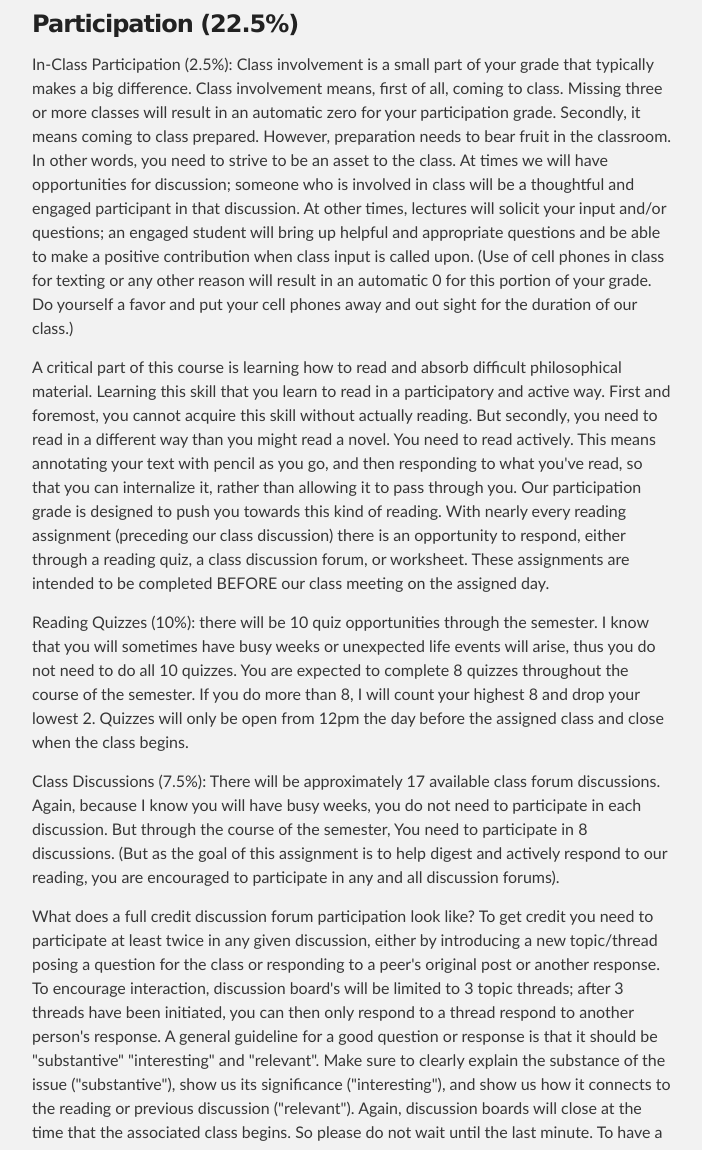
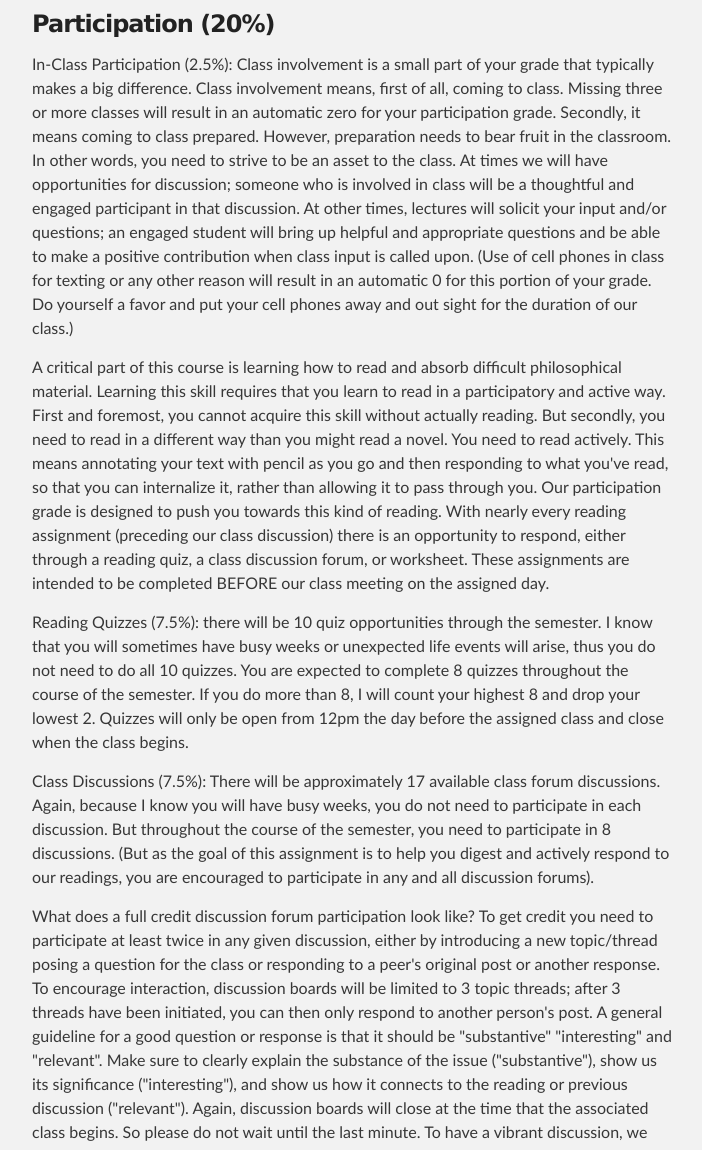
Before and after one commit to jeffreycwitt/jeffreycwitt.github.io, a Jekyll site: the page built from teaching/FoundationsOfPhilosophy.html, in a window 1280 px wide and 1400 px high, scrolled down 1581 px, cut to the strip 250-1400 px from the top of the window. Shown: the whole strip, without its empty margins (288-990 px from the left). Built offline with Jekyll 4.4.1, drawn with Linux system fonts in a browser that asks for light colours; some of the changed text lies outside the part shown.

Commit message:
syllabus update

```diff
--- a/teaching/FoundationsOfPhilosophy.html
+++ b/teaching/FoundationsOfPhilosophy.html
@@ -121,7 +121,7 @@
 
          <div id="participation">
 
-            <h3 id="">Participation (22.5%)</h3>
+            <h3 id="">Participation (20%)</h3>
 
             <p>
                In-Class Participation (2.5%): Class involvement is a small part of your grade that
@@ -149,11 +149,12 @@
             <p>
                A critical part of this course is learning how to read and absorb difficult philosophical
                material.
-               Learning this skill that you learn to read in a participatory and active way.
+               Learning this skill requires that you learn to read in a participatory and active
+               way.
                First and foremost, you cannot acquire this skill without actually reading.
                But secondly, you need to read in a different way than you might read a novel.
-               You need to read actively. This means annotating your text with pencil as you go,
-
+               You need to read actively.
+               This means annotating your text with pencil as you go
                and then responding to what you've read, so that you can internalize it,
                rather than allowing it to pass through you.
                Our participation grade is designed to push you towards this kind of reading.
@@ -165,7 +166,8 @@
 
             </p>
 
-            <p>Reading Quizzes (10%): there will be 10 quiz opportunities through the semester.
+            <p>Reading Quizzes (7.5%): there will be 10 quiz opportunities through the semester.
+
                I know that you will sometimes have busy weeks or unexpected life events will arise,
 
                thus you do not need to do all 10 quizzes. You are expected to complete 8 quizzes
@@ -180,11 +182,11 @@
             <p>Class Discussions (7.5%):
                There will be approximately 17 available class forum discussions.
                Again, because I know you will have busy weeks,
-               you do not need to participate in each discussion. But through the course of the semester,
-
-               You need to participate in 8 discussions.
-               (But as the goal of this assignment is to help digest and actively respond to our
-               reading,
+               you do not need to participate in each discussion. But throughout the course of the
+               semester,
+               you need to participate in 8 discussions.
+               (But as the goal of this assignment is to help you digest and actively respond to
+               our readings,
                you are encouraged to participate in any and all discussion forums).
 
             </p>
@@ -194,9 +196,9 @@
                To get credit you need to participate at least twice in any given discussion,
                either by introducing a new topic/thread posing a question for the class
                or responding to a peer's original post or another response.
-               To encourage interaction, discussion board's will be limited to 3 topic threads;
-               after 3 threads have been initiated, you can then only respond to a thread
-               respond to another person's response.
+               To encourage interaction, discussion boards will be limited to 3 topic threads;
+               after 3 threads have been initiated, you can then only respond to another person's
+               post.
 
                A general guideline for a good question or response is that
                it should be "substantive" "interesting" and "relevant".
@@ -257,11 +259,11 @@
 
             <p>Mid-Term Exam 2 (20%): This exam will focus on the central problems of metaphysics.
                It will expect that you can articulate the basic metaphysical problems posed by the
-               early presocratic thinkers and can generally explain how Plato and Aristotle responded
+               early pre-socratic thinkers and can generally explain how Plato and Aristotle responded
                to these problems.
             </p>
 
-            <p>Final Exam (22.5%): The cumulative final exam will include short fact based
+            <p>Final Exam (25%): The cumulative final exam will include short fact based
                questions, quotation identification, and essay responses
                on core concepts and problems discussed during the course of the
                semester.
@@ -419,7 +421,7 @@
             <p>
                Fri Sept 24 -
                "Introduction to Logic - The Syllogism" (Moodle),
-               "Venn Diagrams for Categorical Syllogisms" (Moodle);
+               "Venn Diagrams for Categorical Syllogisms" (Moodle).
 
             </p>
 
@@ -444,7 +446,7 @@
                and
                "The Structure of Knowledge and Justification (section 4)"
                in
-               "Epistemology", Sections 3 , in Stanford Encyclopedia of Philosophy
+               "Epistemology", Sections 3, in Stanford Encyclopedia of Philosophy
                (Moodle)
                (Theme: Epistemology Today)
 
@@ -481,7 +483,7 @@
 
             <p>
                Fri Oct 8 -
-               Introduction, pp. 1-7; Thales, Anaximander, Anaximenes, pp. 13-22;
+               Introduction, pp. 1-7; Thales, Anaximander, Anaximenes, pp. 13-22.
 
             </p>
 
@@ -491,20 +493,20 @@
             </p>
             <p>
                Mon Oct 11 -
-               Heraclitus, pp. 39-53
+               Heraclitus, pp. 39-53.
 
             </p>
 
             <p>
                Wed Oct 13 -
-               Parmenides, pp. 55-65; Zeno, pp. 66-72
+               Parmenides, pp. 55-65; Zeno, pp. 66-72.
 
             </p>
 
 
             <p>
                Fri Oct 15 -
-               No Class - Fall Break
+               No Class - Fall Break.
 
             </p>
 
@@ -579,7 +579,7 @@
             <p>
                Wed Nov 3 -
                "Personal Identity", Stanford Encyclopedia of Philosophy
-               (Moodle) (Theme: Metaphysics Today)--&gt;
+               (Moodle) (Theme: Metaphysics Today)
 
             </p>
 
@@ -650,7 +650,7 @@
                Week 12
             </p>
             <p>
-               Mon Nov 22 - Aristotle, <em>N. Ethics</em>, Book X, cc. 4-5,  pp. 433-438.
+               Mon Nov 22 - Aristotle, <em>N. Ethics</em>, Book X, cc. 4-5,  pp. 433-438;
                Aristotle, <em>N. Ethics</em>, Book X, cc. 6-9, pp. 438-439.
 
             </p>
@@ -679,7 +679,7 @@
 
             <p>
                Wed Dec 01 -
-               Plato, <em>Gorgias</em>, 472d-481b, 46-62. (Analysis 2 Due)
+               Plato, <em>Gorgias</em>, 472d-481b, 46-62 (Analysis 2 Due).
 
             </p>
 
```
Also changed, not shown: other parts of teaching/FoundationsOfPhilosophy.html (+3 -5 lines).
